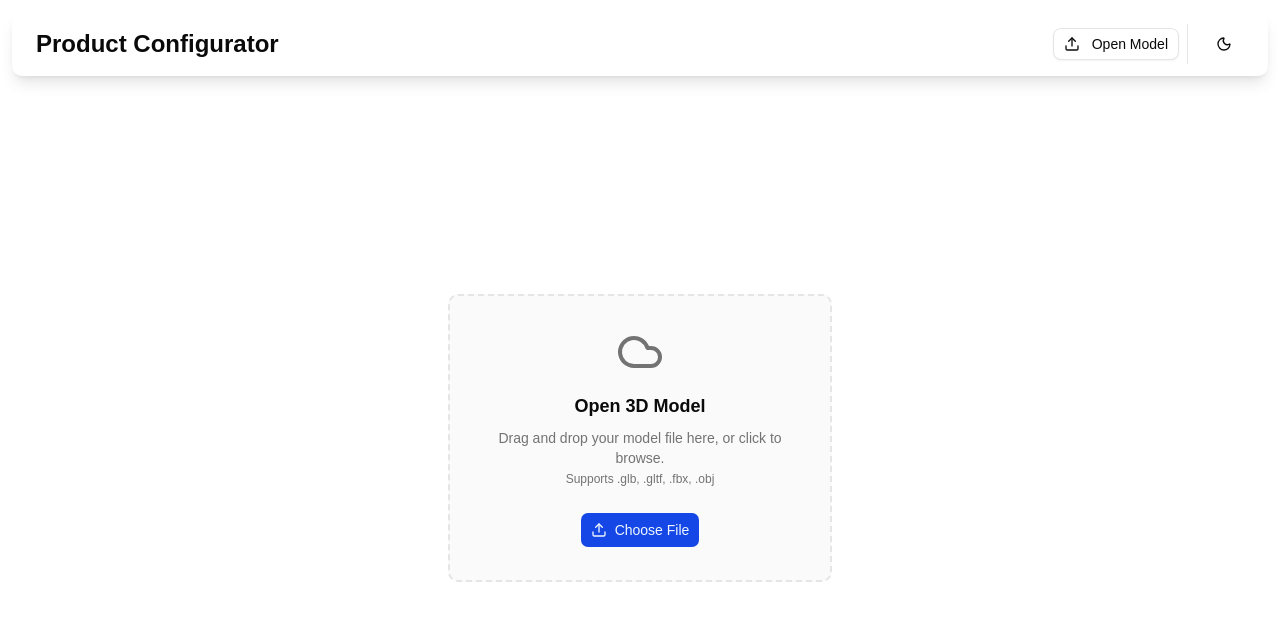
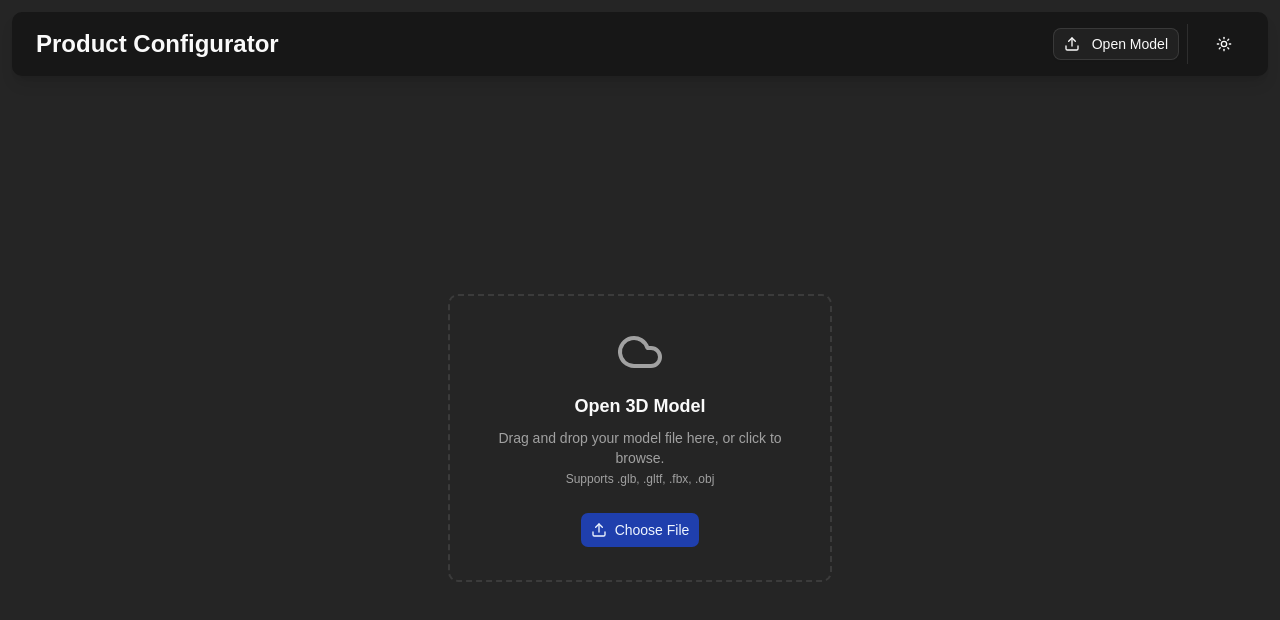
Before and after one commit to mechtech-star/webgl_product_configurator, a React (Vite) app: page / in a window 1280 px wide. Shown: the top 620 px of the page. Built offline with nearby package versions, Linux system fonts and the light colour scheme.

Commit message:
version 1.01

```diff
--- a/src/components/theme/ThemeProvider.tsx
+++ b/src/components/theme/ThemeProvider.tsx
@@ -14,8 +14,8 @@ export function AppThemeProvider({ children }: ThemeProviderProps) {
   return (
     <ThemeProvider
       attribute="class"
-      defaultTheme="system"
-      enableSystem
+      defaultTheme="dark"
+      enableSystem={false}
       enableColorScheme
       disableTransitionOnChange
     >
```
